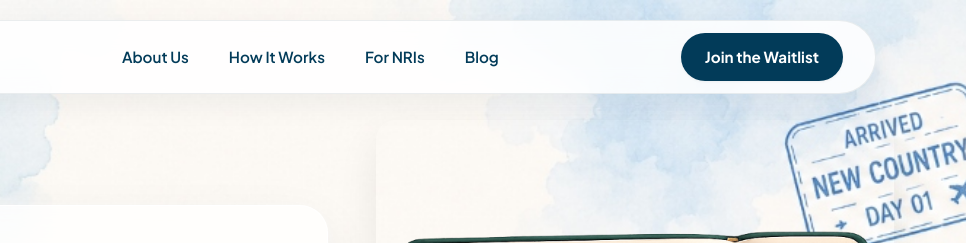
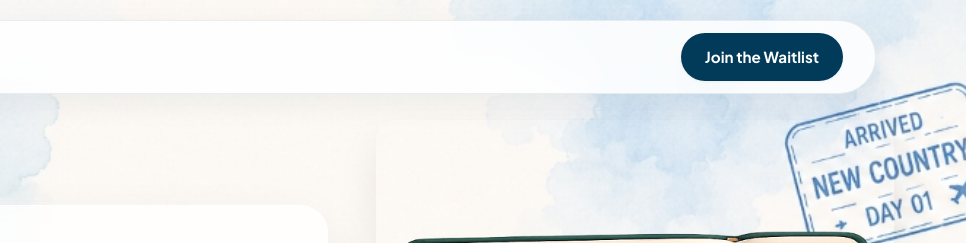
Before and after one commit to Prashobh-Nair/Voluble, a plain HTML site: page index.html in a window 1280 px wide. Shown: the top 243 px of the page, 314-1280 px from the left. Drawn offline with Linux system fonts and the light colour scheme.

Commit message:
style: Clean taskbar to keep only Voluble logo and Join the Waitlist button

```diff
--- a/index.html
+++ b/index.html
@@ -29,13 +29,7 @@
                 <span>Voluble</span>
             </a>
 
-            <nav class="nav-menu">
-                <a href="#about-us" class="nav-link">About Us</a>
-                <a href="#journey" class="nav-link">How It Works</a>
-                <a href="#for-nris" class="nav-link">For NRIs</a>
-                <a href="#blog" class="nav-link">Blog</a>
-            </nav>
-
+            <!-- Logo on left, Join Waitlist button on right -->
             <a href="#waitlist" class="nav-btn">Join the Waitlist</a>
         </div>
     </header>
```
